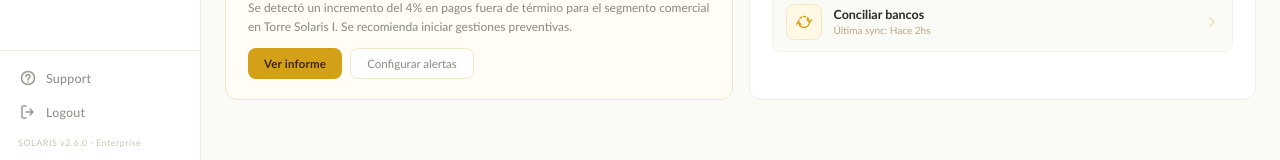
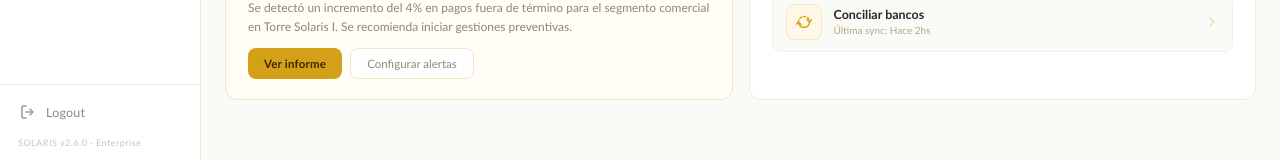
Before and after one commit to TP-Gestion/rent-web, a React (Vite) app: page / in a window 1280 px wide. Shown: the part 632-792 px from the top of the page. Built offline with nearby package versions, Linux system fonts and the light colour scheme; no server answers.

Commit message:
refactor: remove unused 'Support' item from footer navigation

```diff
--- a/src/layout/components/Sidebar.tsx
+++ b/src/layout/components/Sidebar.tsx
@@ -65,17 +65,6 @@ const NAV_ITEMS: NavItem[] = [
 
 const FOOTER_ITEMS: NavItem[] = [
   {
-    label: 'Support',
-    href: '/support',
-    icon: (
-      <svg width="16" height="16" viewBox="0 0 16 16" fill="none">
-        <circle cx="8" cy="8" r="6.5" stroke="currentColor" strokeWidth="1.5" fill="none" opacity="0.85" />
-        <path d="M6 6.5C6 5.4 6.9 4.5 8 4.5s2 .9 2 2c0 1-1 1.5-1.5 2S8 10 8 10" stroke="currentColor" strokeWidth="1.5" strokeLinecap="round" fill="none" opacity="0.85" />
-        <circle cx="8" cy="12" r="0.75" fill="currentColor" opacity="0.85" />
-      </svg>
-    ),
-  },
-  {
     label: 'Logout',
     href: '/logout',
     icon: (
```
